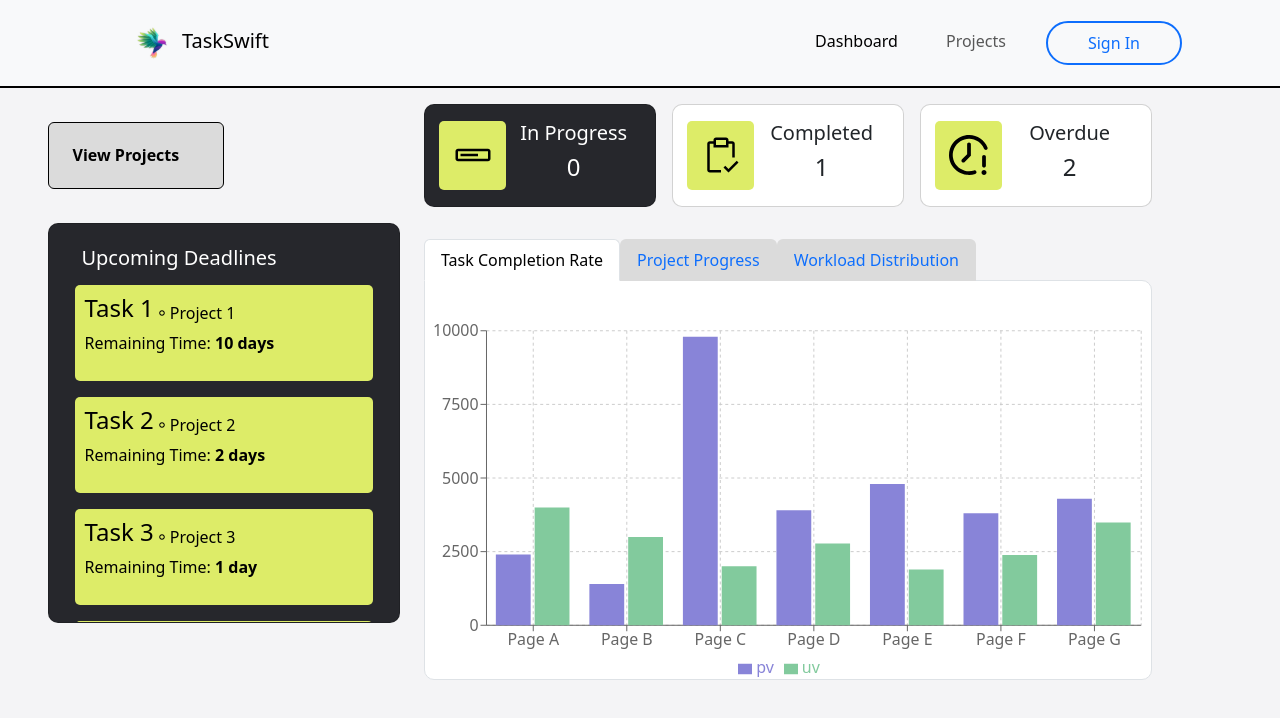
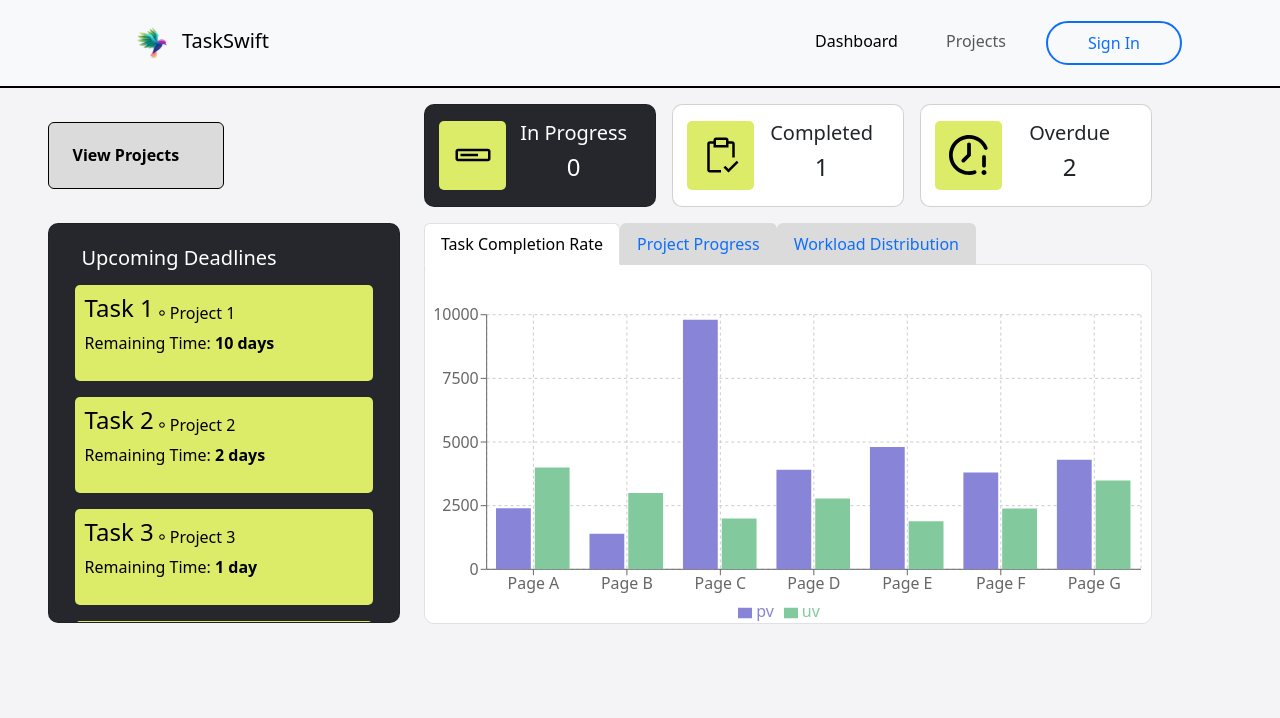
Before and after one commit to jonathanWongLS/TaskSwift, a React (Vite) app in the folder task-swift/: page /dashboard in a window 1280 px wide. Shown: the top 718 px of the page. Built offline with nearby package versions, Linux system fonts and the light colour scheme; some icons are missing.

Commit message:
Changed top margin of ChartsTabs component to only exist when in medium window width

```diff
--- a/task-swift/src/components/ChartsTabs/ChartsTabs.css
+++ b/task-swift/src/components/ChartsTabs/ChartsTabs.css
@@ -8,7 +8,6 @@
 }
 
 .charts-tabs-nav {
-    margin-top: 1em;
     border-radius: 10px;
     border-bottom: none !important;
 }
@@ -16,3 +15,9 @@
 .charts-tabs-nav-link:not(.active) {
     background-color: #DBDBDB;
 }
+
+@media screen and (max-width: 768px) {
+    .charts-tabs-nav {
+        margin-top: 1em;
+    }
+}
--- a/task-swift/src/components/ChartsTabs/ChartsTabs.jsx
+++ b/task-swift/src/components/ChartsTabs/ChartsTabs.jsx
@@ -112,7 +112,7 @@ const ChartsTabs = () => {
                 </Nav.Item>
             </Nav>
             {selectedGraph === 'task-completion-rate-event' &&
-                <ResponsiveContainer className="chart-responsive-container" width="100%" height={400}>
+                <ResponsiveContainer className="chart-responsive-container" width="100%" height={360}>
                     <BarChart data={data} margin={{top: 50}}>
                         <CartesianGrid strokeDasharray="3 3" />
                         <XAxis dataKey="name" />
@@ -125,7 +125,7 @@ const ChartsTabs = () => {
                 </ResponsiveContainer>
             }
             {selectedGraph === 'project-progress-event' &&
-                <ResponsiveContainer className="chart-responsive-container" width="100%" height={400}>
+                <ResponsiveContainer className="chart-responsive-container" width="100%" height={360}>
                     <LineChart data={data} margin={{top: 50}}>
                         <CartesianGrid strokeDasharray="3 3" />
                         <XAxis dataKey="name" />
@@ -138,7 +138,7 @@ const ChartsTabs = () => {
                 </ResponsiveContainer>
             }
             {selectedGraph === 'workload-distribution-event' &&
-                <ResponsiveContainer className="chart-responsive-container" width="100%" height={400}>
+                <ResponsiveContainer className="chart-responsive-container" width="100%" height={360}>
                     <BarChart data={dataWorkloadDist} margin={{top: 50}}>
                         <CartesianGrid strokeDasharray="3 3" />
                         <XAxis dataKey="name" />
```
